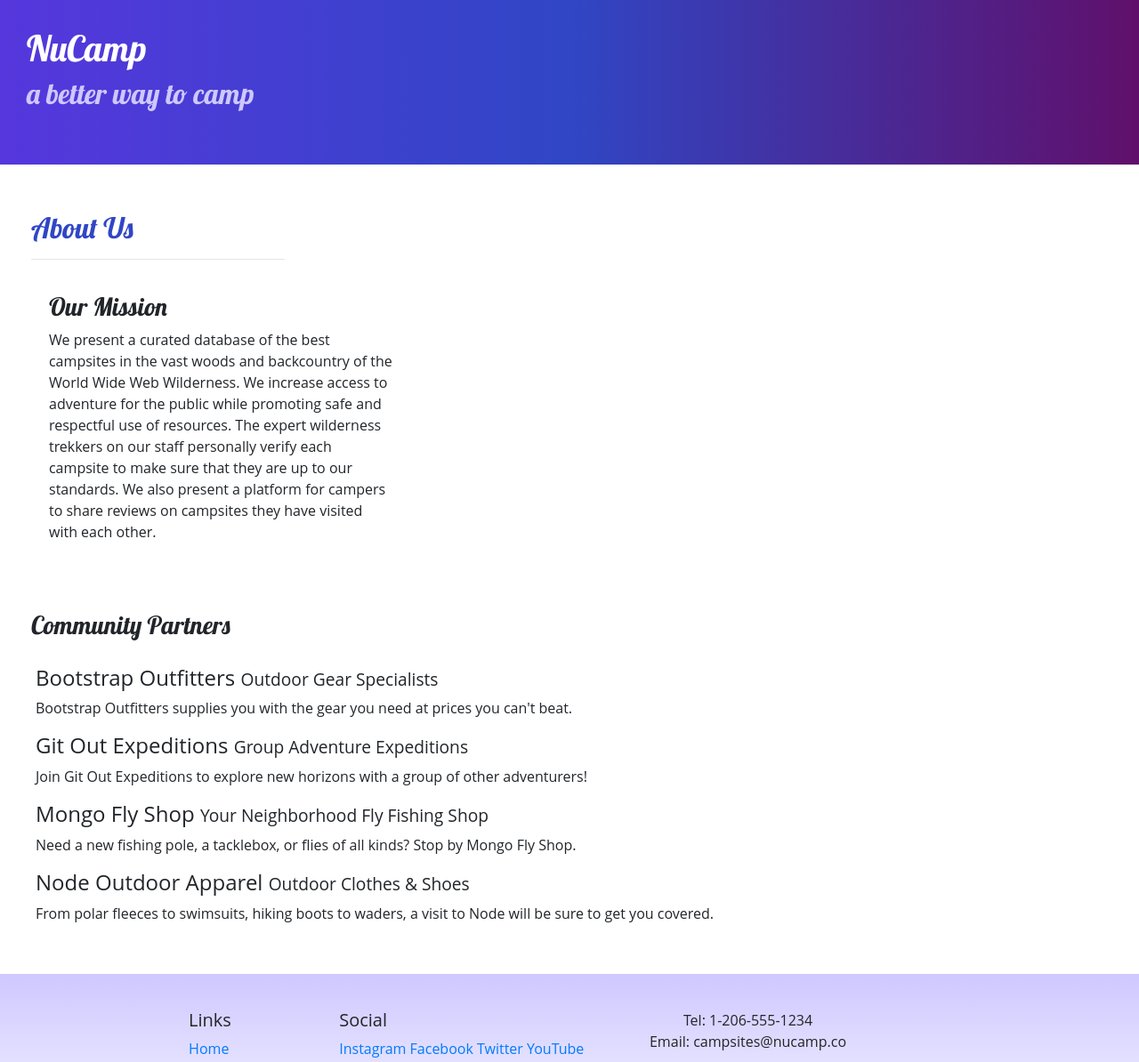
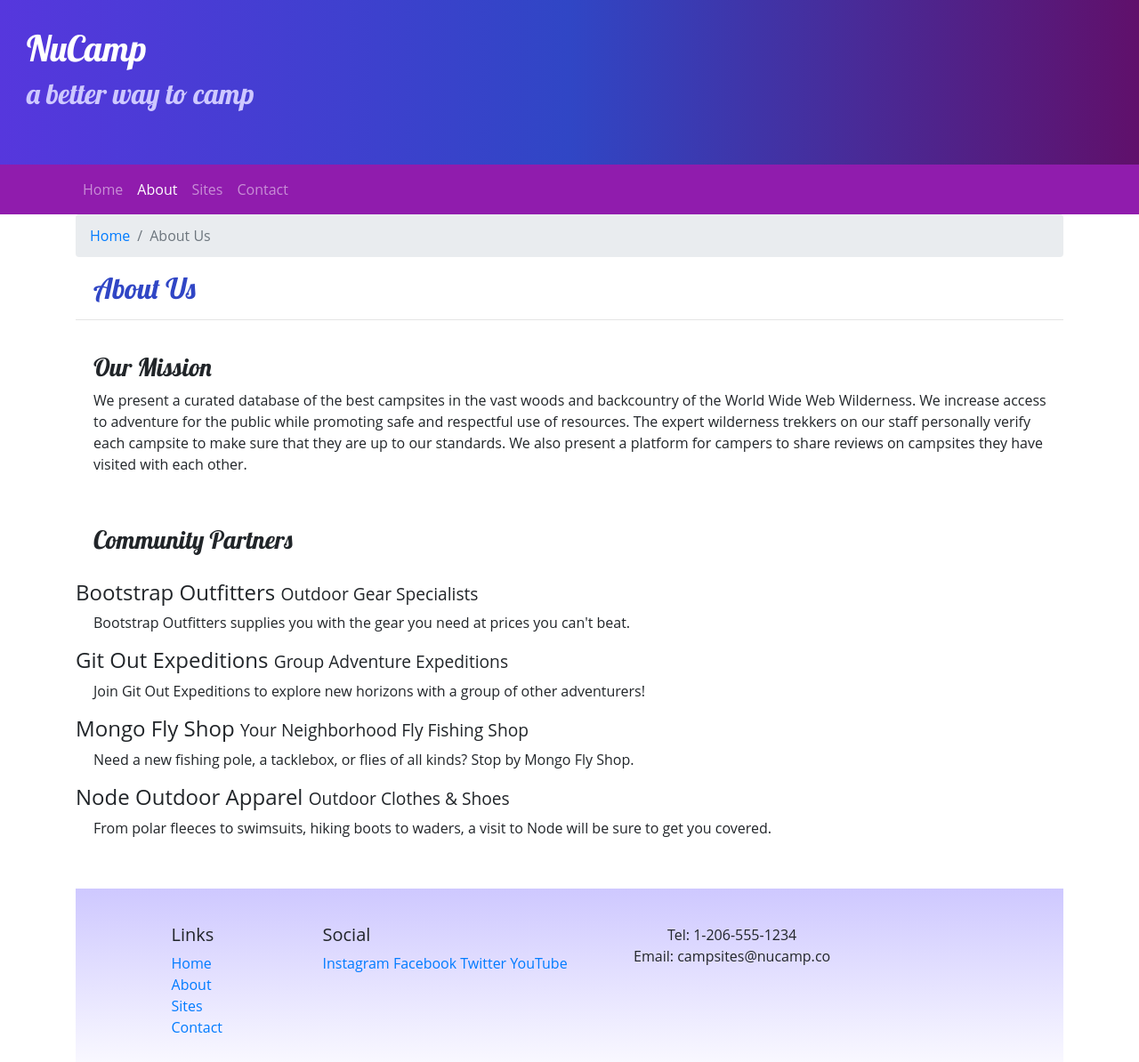
Before and after one commit to incognitosudo/nucampsite2, a website: page aboutus.html in a window 1280 px wide. Shown: the top 1194 px of the page at 89% size. Drawn offline with nearby package versions, Linux system fonts and the light colour scheme.

Commit message:
add nav bar bootsrap in aboutus

```diff
--- a/aboutus.html
+++ b/aboutus.html
@@ -29,40 +29,64 @@
         </div>
     </header>
 
-            <div class="row-content align-items-left">
-                <div class="col-sm-4 order-sm-last col-md-3">
+<!--Add boostrap nav bar component-->
+<nav class="navbar navbar-expand-sm navbar-dark sticky-top">
+    <div class="container">
+        <button class="navbar-toggler ml-auto" type="button" data-toggle="collapse"         data-target="#nucampNavbar">
+            <span class="navbar-toggler-icon"></span>
+        </button>
+
+        <div class="collapse navbar-collapse" id="nucampNavbar">
+            <ul class="navbar-nav">
+                <li class="nav-item"><a class="nav-link" href="index.html">Home</a></li>
+                <li class="nav-item active"><a class="nav-link" href="#">About</a></li>
+                <li class="nav-item"><a class="nav-link" href="#">Sites</a></li>
+                <li class="nav-item"><a class="nav-link" href="#">Contact</a></li>
+            </ul>
+        </div>
+    </div>
+</nav>
+
+<!--End of bootstrap nav bar component-->
+        <div class="container">
+            <div class="row">
+                <div class="col">
+                    <ol class="breadcrumb">
+                        <li class="breadcrumb-item"><a href="index.html">Home</a></li>
+                        <li class="breadcrumb-item active">About Us</li>
+                    </ol>
                     <h2>About Us</h2>
                     <hr />
-                </div>
-
-                <div>
-                    <div class="row row-content">
-                        <div class="col-lg-4 order-sm-last col-md-5">
-                        <h3>Our Mission</h3>
-                        <p>We present a curated database of the best campsites in the vast woods and backcountry of the World Wide Web Wilderness. We increase access to adventure for the public while promoting safe and respectful use of resources. The expert wilderness trekkers on our staff personally verify each campsite to make sure that they are up to our standards. We also present a platform for campers to share reviews on campsites they have visited with each other.</p>
-                    </div>
-                    </div>
                 </div>
             </div>
 
 
-        <div>
-            <div class="row-content align-items-center">
-                <div class="col-sm-5 col-md-5">
-                    <h3>Community Partners</h3>
-                </div>
-                    <div class="row-content">
-                        <h4>Bootstrap Outfitters <small>Outdoor Gear Specialists</small></h4>
-                        <p>Bootstrap Outfitters supplies you with the gear you need at prices you can't beat.</p>
-                        <h4>Git Out Expeditions <small>Group Adventure Expeditions</small></h4>
-                        <p>Join Git Out Expeditions to explore new horizons with a group of other adventurers!</p>
-                        <h4>Mongo Fly Shop <small>Your Neighborhood Fly Fishing Shop</small></h4>
-                        <p>Need a new fishing pole, a tacklebox, or flies of all kinds? Stop by Mongo Fly Shop.</p>
-                        <h4>Node Outdoor Apparel <small>Outdoor Clothes & Shoes</small></h4>
-                        <p>From polar fleeces to swimsuits, hiking boots to waders, a visit to Node will be sure to get you covered.</p>
-                    </div>
+        <div class="row row-content">
+            <div class="col sm-6">
+                <h3>Our Mission</h3>
+                    <p>
+                        We present a curated database of the best campsites in the vast woods and backcountry of the World Wide Web Wilderness. We increase access to adventure for the public while promoting safe and respectful use of resources. The expert wilderness trekkers on our staff personally verify each campsite to make sure that they are up to our standards. We also present a platform for campers to share reviews on campsites they have visited with each other.
+                    </p>
             </div>
         </div>
+
+        <div class="row row-content">
+            <div class="col sm-6">
+                <h3>Community Partners</h3>
+
+                <div class="row-content">
+                    <h4>Bootstrap Outfitters <small>Outdoor Gear Specialists</small></h4>
+                    <p class="d-none d-sm-block">Bootstrap Outfitters supplies you with the gear you need at prices you can't beat.</p>
+                    <h4>Git Out Expeditions <small>Group Adventure Expeditions</small></h4>
+                    <p class="d-none d-sm-block">Join Git Out Expeditions to explore new horizons with a group of other adventurers!</p>
+                    <h4>Mongo Fly Shop <small>Your Neighborhood Fly Fishing Shop</small></h4>
+                    <p class="d-none d-sm-block">Need a new fishing pole, a tacklebox, or flies of all kinds? Stop by Mongo Fly Shop.</p>
+                    <h4>Node Outdoor Apparel <small>Outdoor Clothes & Shoes</small></h4>
+                    <p class="d-none d-sm-block">From polar fleeces to swimsuits, hiking boots to waders, a visit to Node will be sure to get you covered.</p>
+                </div>
+            </div>
+        </div>
+
 
 
     <footer>
--- a/css/styles.css
+++ b/css/styles.css
@@ -4,14 +4,23 @@ body {
 
 h1, h2, h3 {
     font-family: "Lobster", cursive;
+    margin-left: 20px;
+
 }
 
 h2 {
     color: #3046C5;
+
 }
 
 header h2 {
     color: #CEC8FF;
+
+}
+
+p {
+    margin-left: 20px;
+
 }
 
 footer {
@@ -20,6 +29,7 @@ footer {
 }
 
 .jumbotron {
+    margin: 0;
     padding: 10px;
     background-image: linear-gradient(to right, #5637DD, #3046C5, #60106B);
     color: white;
@@ -29,7 +39,7 @@ footer {
     padding: 20px 0;
     border-bottom: 0px ridge;
     min-height: 165px;
-    margin-left: 20px;
+
 
 }
 .row-content2 {
@@ -39,3 +49,8 @@ footer {
     margin-left: 20px;
     margin-right: 1200px;
 }
+
+
+.navbar {
+    background-color: #901CAD;
+}
```
Also changed, not shown: index.html (+25 -5 lines).
